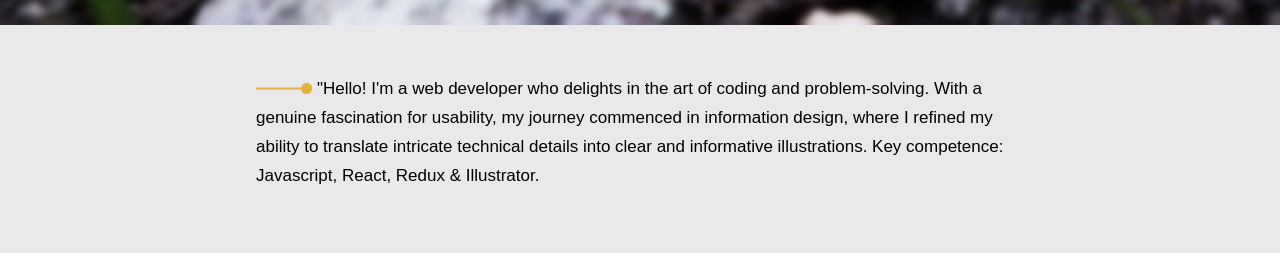
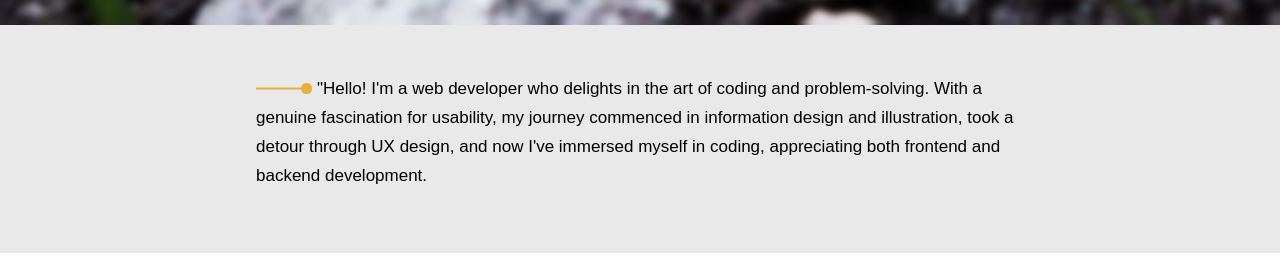
Before and after one commit to silvertejp89/Portfolio_2.0, a React (Create React App) app: page / in a window 1280 px wide. Shown: the part 495-755 px from the top of the page. Built offline with nearby package versions, Linux system fonts and the light colour scheme.

Commit message:
presentation text

```diff
--- a/src/components/Presentation.js
+++ b/src/components/Presentation.js
@@ -15,9 +15,9 @@ const Presentation = () => {
           Illustrator. */}
           "Hello! I'm a web developer who delights in the art of coding and
           problem-solving. With a genuine fascination for usability, my journey
-          commenced in information design, where I refined my ability to
-          translate intricate technical details into clear and informative
-          illustrations. Key competence: Javascript, React, Redux & Illustrator.
+          commenced in information design and illustration, took a detour
+          through UX design, and now I've immersed myself in coding,
+          appreciating both frontend and backend development.
         </p>
         {/* Venturing into the world of coding has proven to be one
           of my most rewarding decisions, and my foremost goal is to perpetually
```
